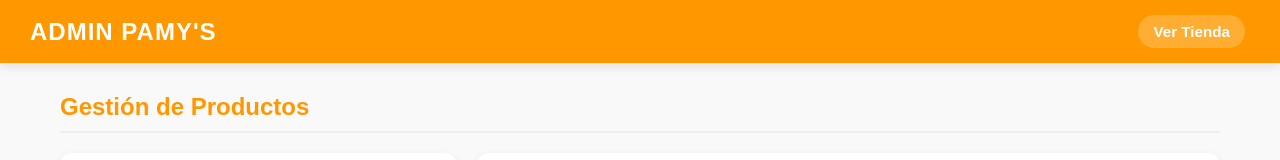
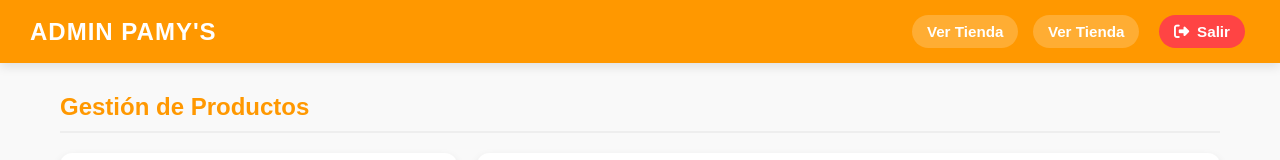
Before and after one commit to joebldr/pollos-pamys, a website: page admin.html in a window 1280 px wide. Shown: the top 160 px of the page. Drawn offline with Linux system fonts and the light colour scheme; no server answers; a web font is replaced by a local one.

Commit message:
admin.html

```diff
--- a/admin.html
+++ b/admin.html
@@ -25,6 +25,11 @@
         <div class="brand" style="color:white; font-size:1.5rem;">Admin Pamy's</div>
         <nav>
             <button onclick="window.location.href='index.html'">Ver Tienda</button>
+            <button onclick="window.location.href='index.html'">Ver Tienda</button>
+
+            <button onclick="cerrarSesion()" style="background-color: #ff4444; margin-left: 10px;">
+                <i class="fas fa-sign-out-alt"></i> Salir
+            </button>
         </nav>
     </header>
 
```
